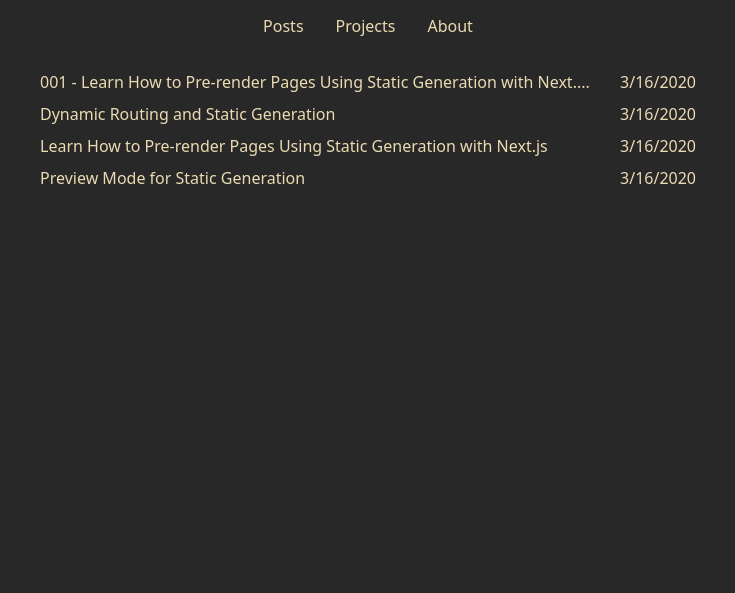
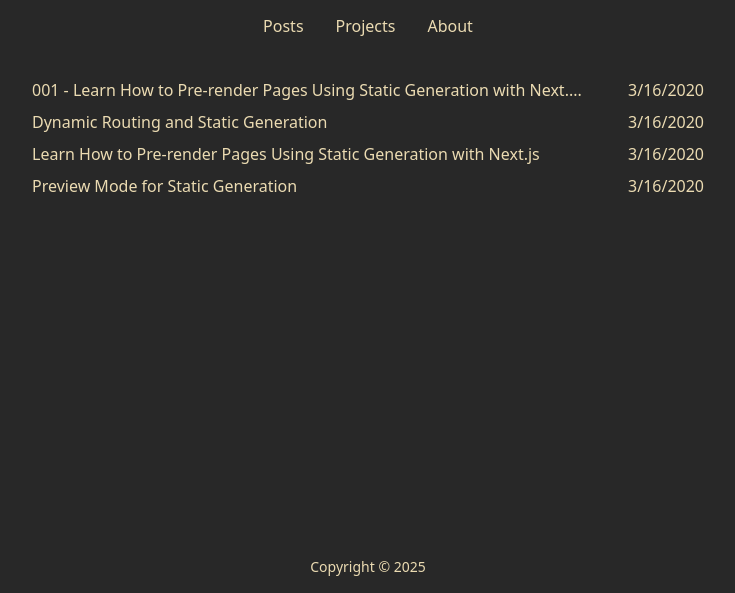
Before and after one commit to nuxzero/blog, a Next.js app: page / in a window 1280 px wide. Shown: the part 207-800 px from the top of the page, without its empty margins (272-1007 px from the left). Built offline with nearby package versions, Linux system fonts and the light colour scheme.

Commit message:
feat: update metadata

```diff
--- a/src/app/_components/footer.tsx
+++ b/src/app/_components/footer.tsx
@@ -2,8 +2,10 @@ import Container from "@/app/_components/container";
 
 export function Footer() {
   return (
-    <footer className="bg-neutral-50 border-t border-neutral-200 dark:bg-slate-800">
-      <Container>Footer</Container>
+    <footer className="">
+      <Container>
+        <div className="flex justify-center py-4 text-sm">Copyright © 2025</div>
+      </Container>
     </footer>
   );
 }
--- a/src/app/layout.tsx
+++ b/src/app/layout.tsx
@@ -1,13 +1,13 @@
 import Header from "@/app/_components/header";
 import Footer from "@/app/_components/footer";
-import { CMS_NAME, HOME_OG_IMAGE_URL } from "@/lib/constants";
+import { HOME_OG_IMAGE_URL } from "@/lib/constants";
 import type { Metadata } from "next";
 
 import "./globals.css";
 
 export const metadata: Metadata = {
-  title: `Next.js Blog Example with ${CMS_NAME}`,
-  description: `A statically generated blog example using Next.js and ${CMS_NAME}.`,
+  title: "BLACK BLOG",
+  description: "An ordinary blog.",
   openGraph: {
     images: [HOME_OG_IMAGE_URL],
   },
@@ -53,9 +53,9 @@ export default function RootLayout({
         <meta name="theme-color" content="#000" />
         <link rel="alternate" type="application/rss+xml" href="/feed.xml" />
       </head>
-      <body className="bg-background text-primary-text">
+      <body className="bg-background text-primary-text flex flex-col min-h-screen">
         <Header />
-        <div className="min-h-screen my-8">{children}</div>
+        <div className="flex-grow my-8 mx-2">{children}</div>
         <Footer />
       </body>
     </html>
--- a/src/app/page.tsx
+++ b/src/app/page.tsx
@@ -5,7 +5,7 @@ export default function Index() {
 
   return (
     <main>
-      <div className="max-w-2xl mx-auto px-2">
+      <div className="max-w-2xl mx-auto">
         {allPosts.map((post) => (
           <div key={post.slug} className="my-2">
             <a
```
